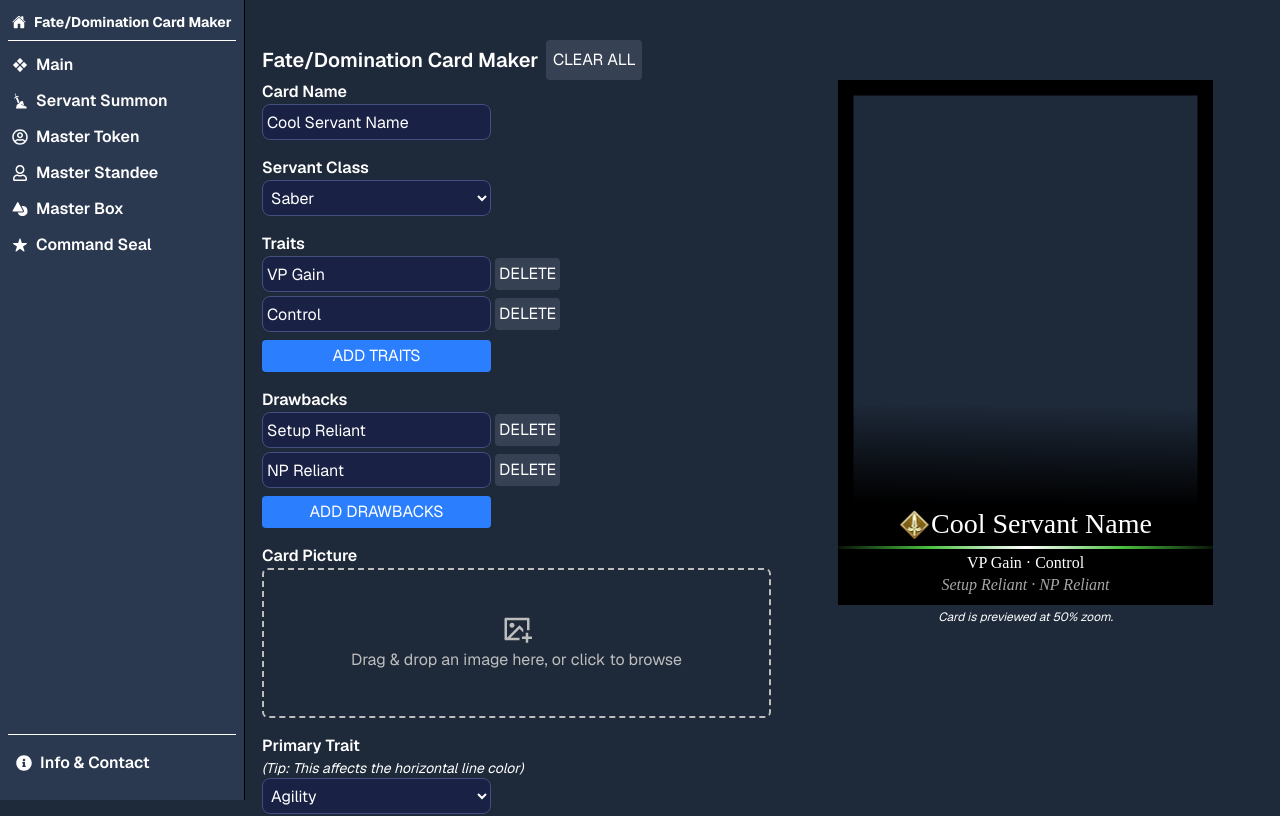
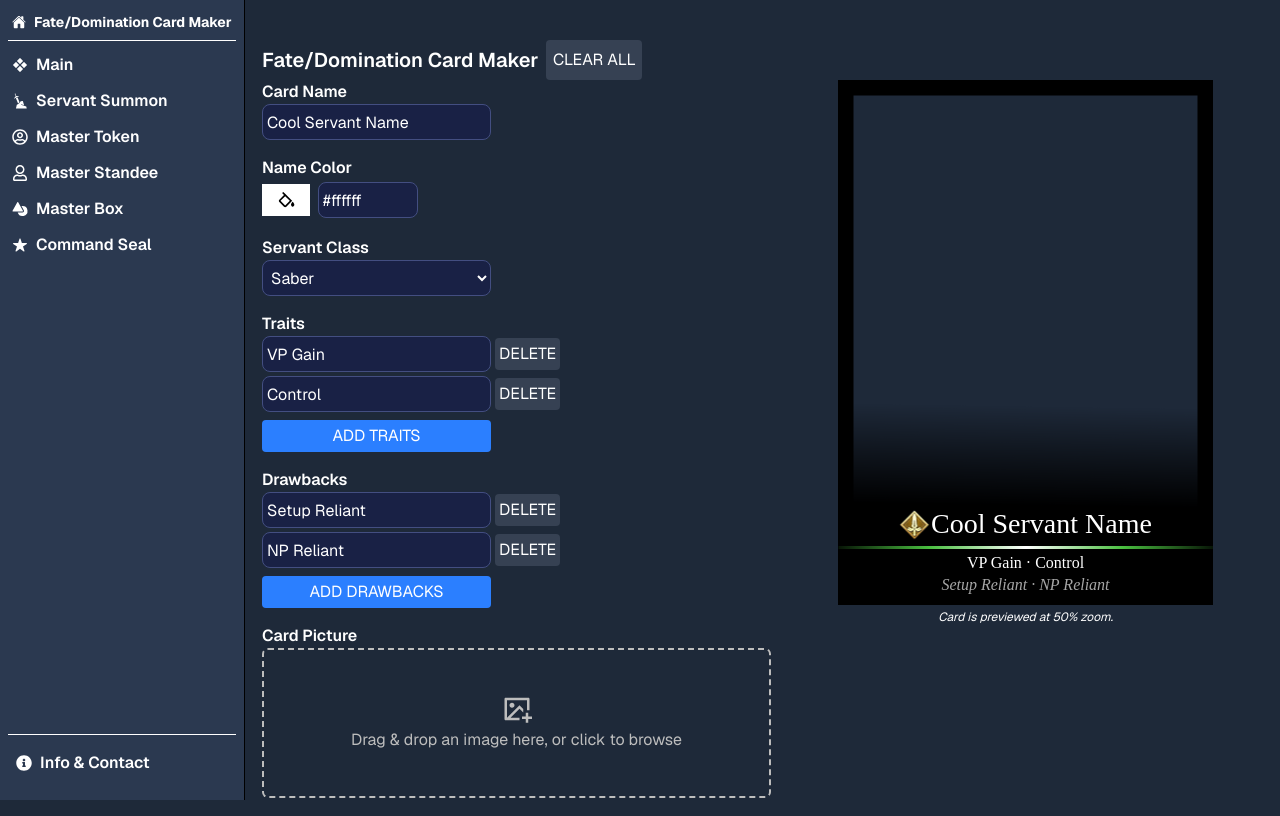
Before and after one commit to Fuugarlu/fate-domination-card-maker, a Next.js app: page /servant-summon in a window 1280 px wide. Shown: the top 816 px of the page. Built offline with nearby package versions, Linux system fonts and the light colour scheme.

Commit message:
Add name color option for main & catalyst pages

```diff
--- a/src/features/master-assets/command-seal/components/CommandSeal.tsx
+++ b/src/features/master-assets/command-seal/components/CommandSeal.tsx
@@ -54,8 +54,9 @@ const CommandSeal = ({ form, isPreview }: props) => {
             />
           </div>
           <div className="flex justify-center">
-            <div className="text-2xl italic mt-2">
-              Token is previewed at 50% zoom.
+            <div className="text-2xl italic mt-2 flex flex-col items-center">
+              <span>Command Seal is previewed at 50% zoom.</span>
+              <span>For more customization, please make your own in the main page.</span>
             </div>
           </div>
         </div>
--- a/src/features/master-card/Canvas.tsx
+++ b/src/features/master-card/Canvas.tsx
@@ -133,7 +133,7 @@ export const Card = ({ form, isPreview }: CardProps) => {
               fontFamily: '"Times New Roman"',
               height: "60px",
               width: "700px",
-              color: "white",
+              color: form.masterNameColor,
             }}
           >
             {form.masterName}
--- a/src/features/master-card/MasterCardCreation.tsx
+++ b/src/features/master-card/MasterCardCreation.tsx
@@ -17,10 +17,13 @@ import "./styles/master-card-creation.scss";
 import { ClearFormButton } from "../../components/header/ClearFormButton";
 import { PageName } from "../../components/header/PageName";
 import { DownloadButton } from "../../components/buttons/DownloadButton";
+import ColorInput from "../master-assets/components/ColorInput";
+import { Color } from "@/src/types/colorTypes";
 
 const emptyState: formInput = {
   pic: null,
   masterName: "",
+  masterNameColor: "#ffffff" as Color,
   masterNameFontSize: 50,
   objectiveValue: null,
   eventMana: null,
@@ -97,7 +100,8 @@ export const MasterCardCreation = () => {
             <div className="flex flex-col items-start">
               <h2 className="category-header">MAIN</h2>
               {/* Name */}
-              <div className="input-block">
+              <div className="input-block flex gap-2 flex-col">
+                <span>
                   <label htmlFor="masterName" className="field-header">
                     Card Name
                   </label>
@@ -131,7 +135,9 @@ export const MasterCardCreation = () => {
                         className="w-11 h-9 flex items-center justify-center border border-black bg-blue-500 text-center"
                         style={{ marginLeft: -1 }}
                       >
-                      <div className="text-sm">{form.masterNameFontSize}px</div>
+                        <div className="text-sm">
+                          {form.masterNameFontSize}px
+                        </div>
                       </div>
 
                       <button
@@ -150,7 +156,8 @@ export const MasterCardCreation = () => {
                       </button>
                     </div>
                   </div>
-                <div className="input-block">
+                </span>
+                <span>
                   <h2 className="field-header">Name Length</h2>
                   <div className="flex gap-2">
                     <div className="flex gap-1">
@@ -216,6 +223,20 @@ export const MasterCardCreation = () => {
                       <label htmlFor="long-name">Long</label>
                     </div>
                   </div>
+                </span>
+                <div>
+                  <div>
+                    <ColorInput
+                      label={"Name Color"}
+                      value={form.masterNameColor}
+                      handleValue={(color: string) =>
+                        setForm((prev) => ({
+                          ...prev,
+                          masterNameColor: color as Color,
+                        }))
+                      }
+                    />
+                  </div>
                 </div>
               </div>
               <div className="input-block w-full">
@@ -241,7 +262,6 @@ export const MasterCardCreation = () => {
                   />
                 )}
               </div>
-
               <div className="input-block w-full">
                 <h2 className="field-header">Card Picture</h2>
                 <ImageCropper
--- a/src/features/master-card/types/formTypes.tsx
+++ b/src/features/master-card/types/formTypes.tsx
@@ -1,3 +1,4 @@
+import { Color } from "@/src/types/colorTypes";
 import { attackTypesType, servantCardType } from "../../../types/servantTypes";
 
 export type AttackTypes = Record<attackTypesType, boolean>;
@@ -11,6 +12,7 @@ export const enum MASTER_NAME_FIELD_SIZES {
 export type formInput = {
   pic: string | null;
   masterName: string;
+  masterNameColor: Color;
   masterNameFontSize: number;
   objectiveValue: number | null;
   eventMana: number | null;
--- a/src/features/servant-card/components/ServantSummonCard.tsx
+++ b/src/features/servant-card/components/ServantSummonCard.tsx
@@ -73,7 +73,7 @@ export const ServantSummon = ({ form, isPreview }: ServantSummonProps) => {
               style={{
                 fontSize: 56,
                 fontFamily: '"Times New Roman"',
-                color: "white"
+                color: form.servantNameColor ?? "white",
               }}
             >
               {form.class && (
--- a/src/features/servant-card/page.tsx
+++ b/src/features/servant-card/page.tsx
@@ -5,7 +5,6 @@ import { IMAGE_CROP_SETTINGS } from "@/src/utils/formUtils";
 import { DownloadButton } from "@/src/components/buttons/DownloadButton";
 import { ServantCardForm } from "./types/formTypes";
 import { SERVANT_TYPES } from "@/src/constants/servantConstants";
-import SimpleMasterForm from "../master-assets/components/SimpleMasterForm";
 import { PageName } from "@/src/components/header/PageName";
 import { ClearFormButton } from "@/src/components/header/ClearFormButton";
 import ImageCropper from "../../components/image-cropper/ImageCropper";
@@ -14,10 +13,13 @@ import TraitsAndDrawbacks from "./components/TraitsAndDrawbacks";
 import { BASIC_CARDS } from "@/src/constants/cardConstants";
 import { capitalizeString } from "@/src/utils/TextUtils";
 import { BasicCardTypes } from "@/src/types/cardTypes";
+import ColorInput from "../master-assets/components/ColorInput";
+import { Color } from "@/src/types/colorTypes";
 
 const defaultState: ServantCardForm = {
   class: SERVANT_TYPES.STANDARD[0],
   name: "Cool Servant Name",
+  servantNameColor: "#ffffff" as Color,
   primaryTrait: BASIC_CARDS[1],
   traits: ["VP Gain", "Control"],
   drawbacks: ["Setup Reliant", "NP Reliant"],
@@ -27,6 +29,7 @@ const defaultState: ServantCardForm = {
 const emptyState: ServantCardForm = {
   class: SERVANT_TYPES.STANDARD[0],
   name: "",
+  servantNameColor: "#ffffff" as Color,
   primaryTrait: BASIC_CARDS[0],
   traits: ["", ""],
   drawbacks: ["", ""],
@@ -55,6 +58,20 @@ const ServantCard = () => {
                 value={form.name ?? ""}
                 onChange={(e) =>
                   setForm((prev) => ({ ...prev, name: e.target.value }))
+                }
+              />
+            </div>
+          </div>
+          <div className="input-block">
+            <div>
+              <ColorInput
+                label={"Name Color"}
+                value={form.servantNameColor}
+                handleValue={(color: string) =>
+                  setForm((prev) => ({
+                    ...prev,
+                    servantNameColor: color as Color,
+                  }))
                 }
               />
             </div>
--- a/src/features/servant-card/types/formTypes.tsx
+++ b/src/features/servant-card/types/formTypes.tsx
@@ -1,9 +1,11 @@
 import { SERVANT_TYPES, ATTACK_TYPES } from "@/src/constants/servantConstants"
 import { BasicCardTypes } from "@/src/types/cardTypes"
+import { Color } from "@/src/types/colorTypes"
 
 export type ServantCardForm = {
     class: typeof SERVANT_TYPES.STANDARD[number] | typeof SERVANT_TYPES.EXTRA[number],
     name: string,
+    servantNameColor: Color,
     primaryTrait: BasicCardTypes,
     traits: string[],
     drawbacks: string[]
```
Lines whose indentation alone changed are shown as unchanged.
